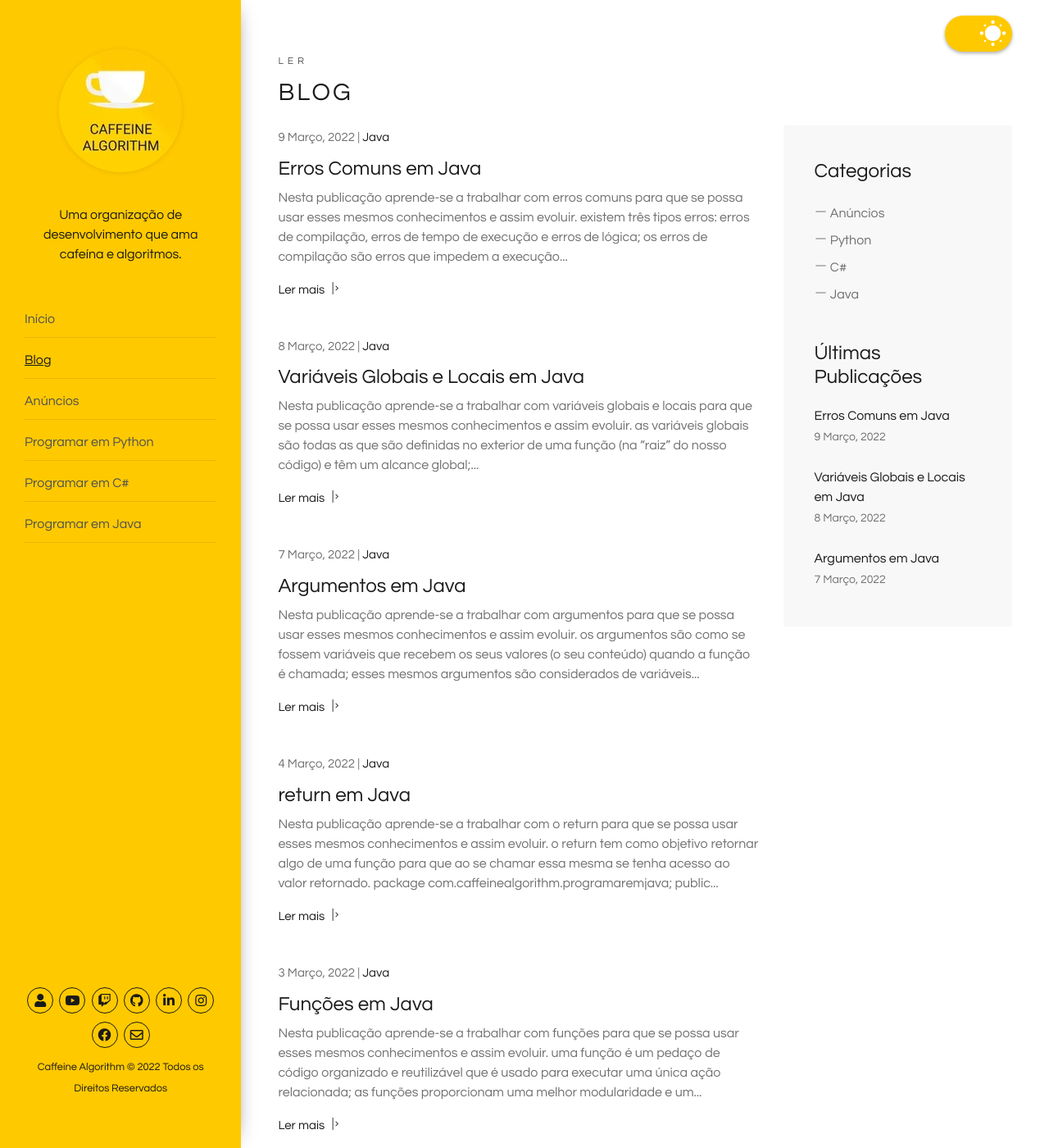
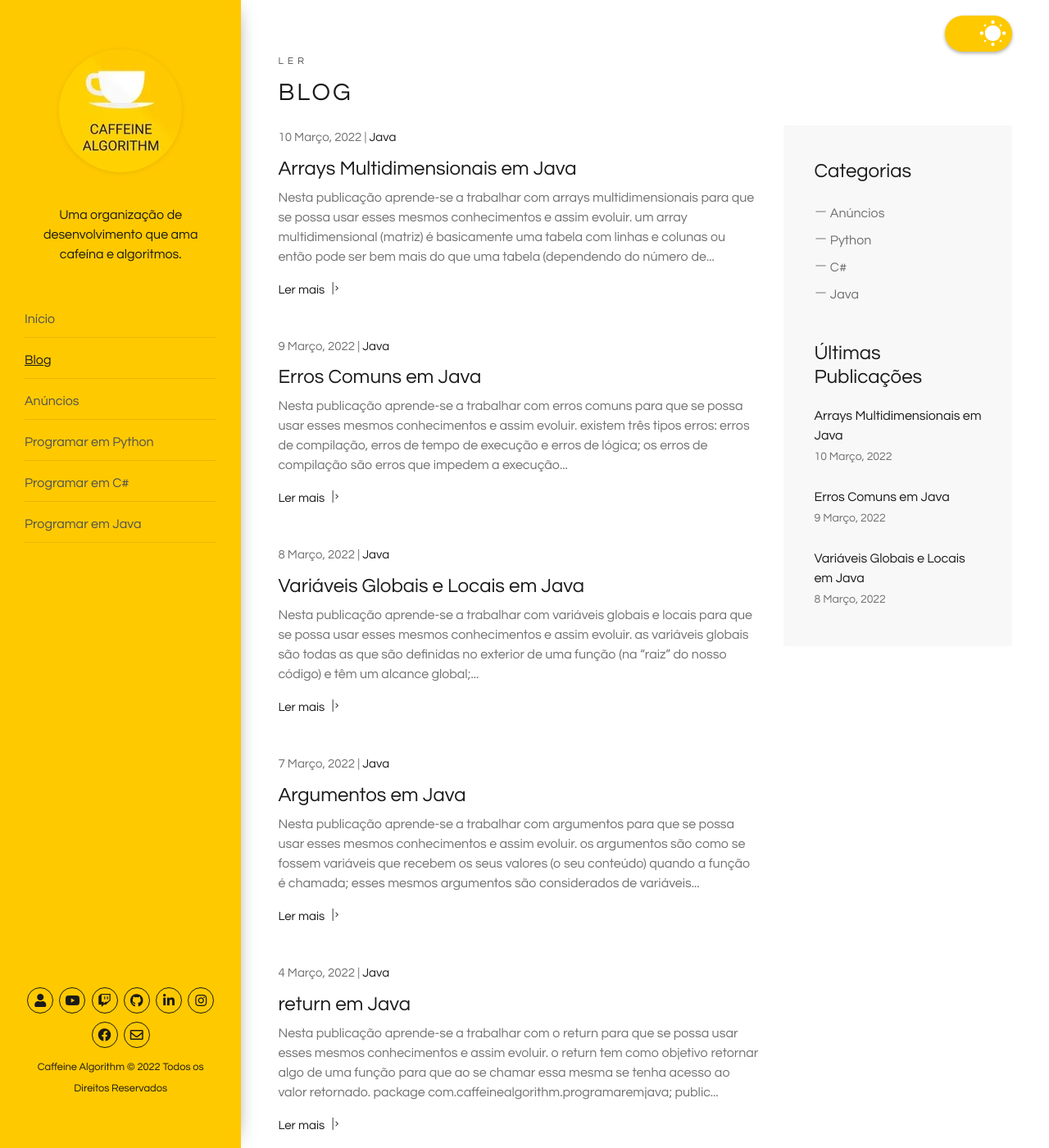
Before and after one commit to caffeinealgorithm/caffeinealgorithm.github.io, a Jekyll site: the page built from blog/index.html, in a window 1280 px wide and 1400 px high. Shown: the whole window at 82% size. Built offline with Jekyll 4.4.1, drawn with Linux system fonts in a browser that asks for light colours; the list of posts is cut into pages by our own code; some of the changed text lies outside the part shown.

Commit message:
Add 25º episode of the Java programming series

````diff
--- /dev/null
+++ b/_posts/2022-03-10-arrays-multidimensionais-em-java.md
@@ -0,0 +1,57 @@
+---
+layout: post
+excerpt: Blog
+title: 'Arrays Multidimensionais em Java'
+description: 'Descobre como se trabalha com arrays multidimensionais na linguagem de programação Java. Obtém respostas às tuas dúvidas com a teoria e os exemplos apresentados.'
+keywords: 'java, arrays multidimensionais, arrays, multimensionais, array, multidimensional, publicação'
+date: 2022-03-10
+categories: [Java]
+---
+
+Nesta publicação aprende-se a trabalhar com arrays multidimensionais para que se possa usar esses mesmos conhecimentos e assim evoluir.
+
+- um array multidimensional (matriz) é basicamente uma tabela com linhas e colunas ou então pode ser bem mais do que uma tabela (dependendo do número de valores que constituem o array multidimensional);
+- tem um tamanho fixo e é utilizado para armazenar um conjunto de dados de uma forma sequencial;
+- é importante relembrar, que, é mais útil pensar em um array como um conjunto de variáveis do mesmo tipo em que essas mesmas estão posicionadas na memória de forma adjacente;
+- essas variáveis são chamadas de elementos e cada um desses é identificado por um índice, sendo que, temos um índice para identificar a determinada coluna e um outro índice para identificar a determinada linha.
+
+```java
+package com.caffeinealgorithm.programaremjava;
+
+public class ArraysMultidimensionais {
+  public void Run() {
+    // [número de linhas][número de colunas]
+    int[][] arrayMultidimensional = new int[][] {
+        { 1, 2, 3, 4 },
+        { 1, 1, 1, 1 },
+        { 2, 2, 2, 2 },
+        { 3, 3, 3, 3 },
+        { 4, 4, 4, 4 }
+    };
+
+    for (int linha = 0; linha < 5; linha++) {
+      for (int coluna = 0; coluna < 4; coluna++) {
+        System.out.printf("%d\t", arrayMultidimensional[linha][coluna]);
+      }
+
+      System.out.println();
+    }
+  }
+}
+
+/*
+  1  2  3  4
+  1  1  1  1
+  2  2  2  2
+  3  3  3  3
+  4  4  4  4
+*/
+```
+
+<div class="video-container">
+  <iframe src="https://www.youtube.com/embed/tF6U5grcYCE" frameborder="0" allowfullscreen></iframe>
+</div>
+
+Não te esqueças de [assistir ao vídeo](https://youtu.be/tF6U5grcYCE){:target="\_blank"} e podes sempre ler esta publicação [em inglês](https://nelsonsilvadev.com/blog/20220310/multidimensional-arrays-in-java/){:target="\_blank"}.
+
+### _Happy coding!_
--- a/index.html
+++ b/index.html
@@ -76,7 +76,7 @@
       </div>
 
       <div class="row">
-        {% for video in site.java %} {% if video.id == "/java/24" %}
+        {% for video in site.java %} {% if video.id == "/java/25" %}
         <div class="col-xs-12 col-sm-3 col-sm-6 col-lg-6 col-xl-3">
           <a
             href="https://www.youtube.com/embed/{{ video.custom_id }}"
````
Also changed, not shown: _java/25.md (added, +5 -0 lines), assets/img/playlists/java/25.png (added), assets/img/playlists/java/25.webp (added).
